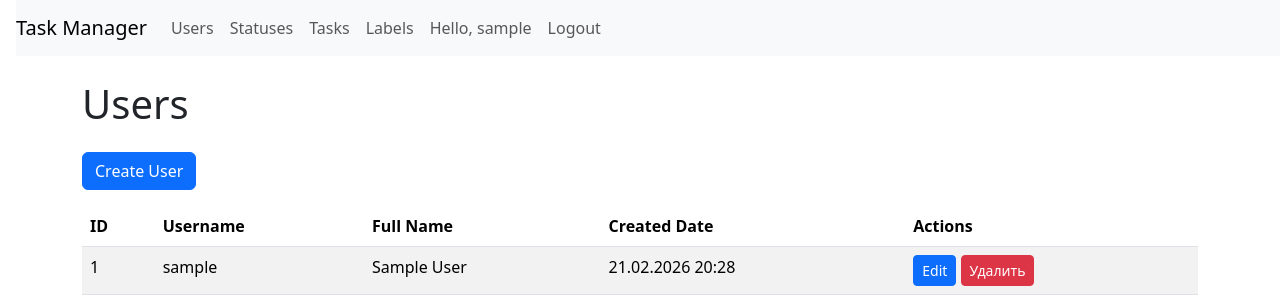
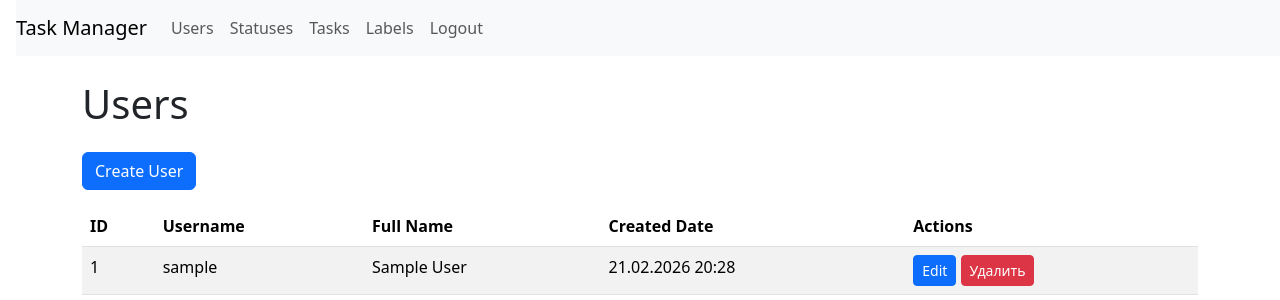
Before and after one commit to lisaCookie/python-project-52, a Django app: page /users/ in a window 1280 px wide. Shown: the top 300 px of the page. Run offline with Django 5.2, Linux system fonts and the light colour scheme; the visitor is signed in with stand-in values (Sample User, id 1); data comes from the database, SQL or seed files in the repository; some libraries are stand-ins or nearby versions.

Commit message:
modified:   task_manager/templates/base.html         modified:   task_manager/templates/users/user_list.html

```diff
--- a/task_manager/templates/base.html
+++ b/task_manager/templates/base.html
@@ -1,3 +1,4 @@
+<!-- templates/base.html -->
 <!-- templates/base.html -->
 {% load i18n %}
 <!DOCTYPE html>
@@ -47,9 +48,6 @@
             <ul class="navbar-nav">
                 {% if user.is_authenticated %}
                     <li class="nav-item">
-                        <span class="nav-link">{% trans "Hello," %} {{ user.username }}</span>
-                    </li>
-                    <li class="nav-item">
                         <form method="post" action="{% url 'logout' %}" class="d-inline">
                             {% csrf_token %}
                             <button type="submit" class="nav-link btn btn-link" style="border: none; background: none; cursor: pointer;">
--- a/task_manager/templates/users/user_list.html
+++ b/task_manager/templates/users/user_list.html
@@ -25,7 +25,7 @@
         {% for user_obj in users %}
         <tr>
             <td>{{ user_obj.id }}</td>
-            <td data-testid="username-cell">{{ user_obj.username }}</td>
+            <td>{{ user_obj.username }}</td>
             <td>{{ user_obj.first_name }} {{ user_obj.last_name }}</td>
             <td>{{ user_obj.date_joined|date:"d.m.Y H:i" }}</td>
             {% if user.is_authenticated %}
```
